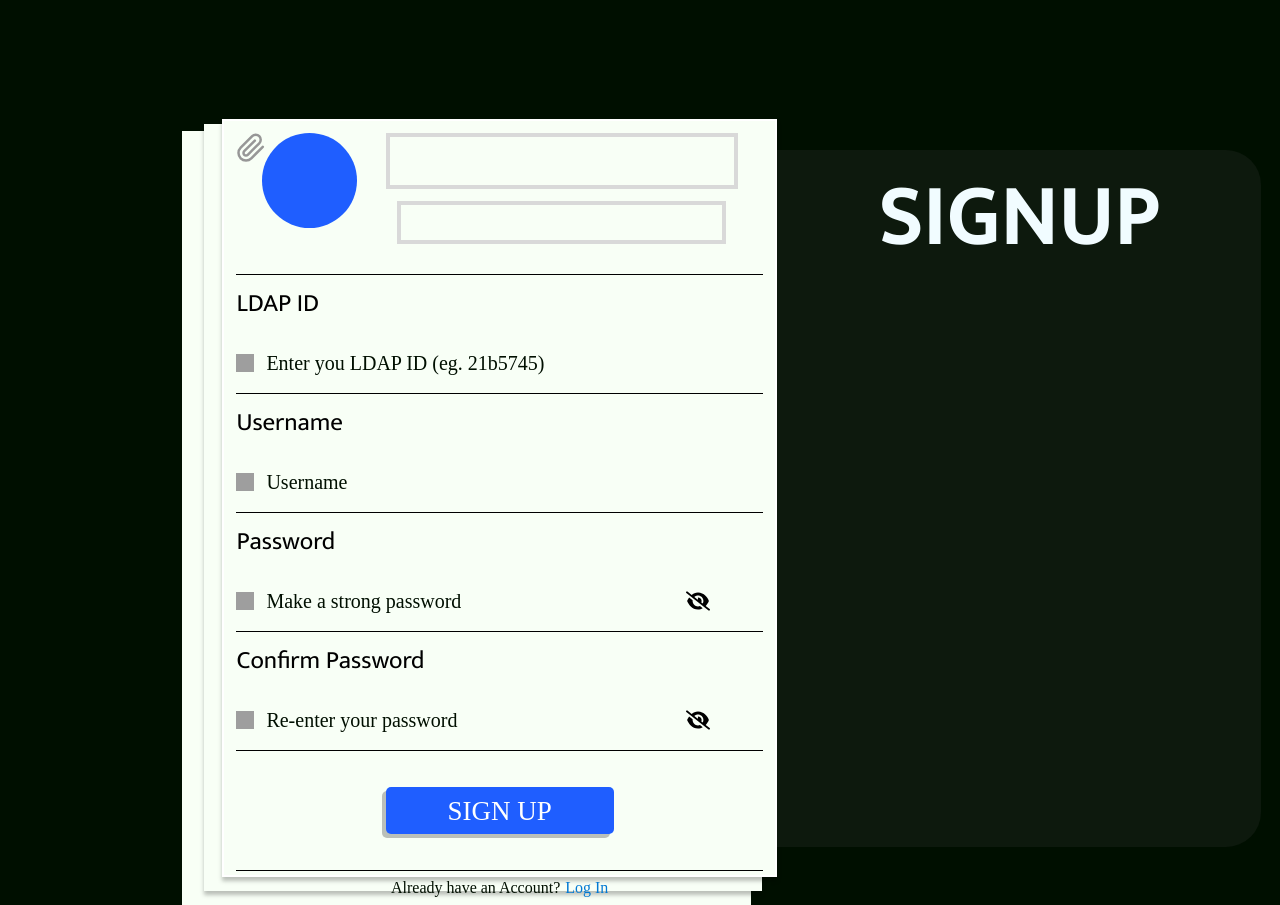
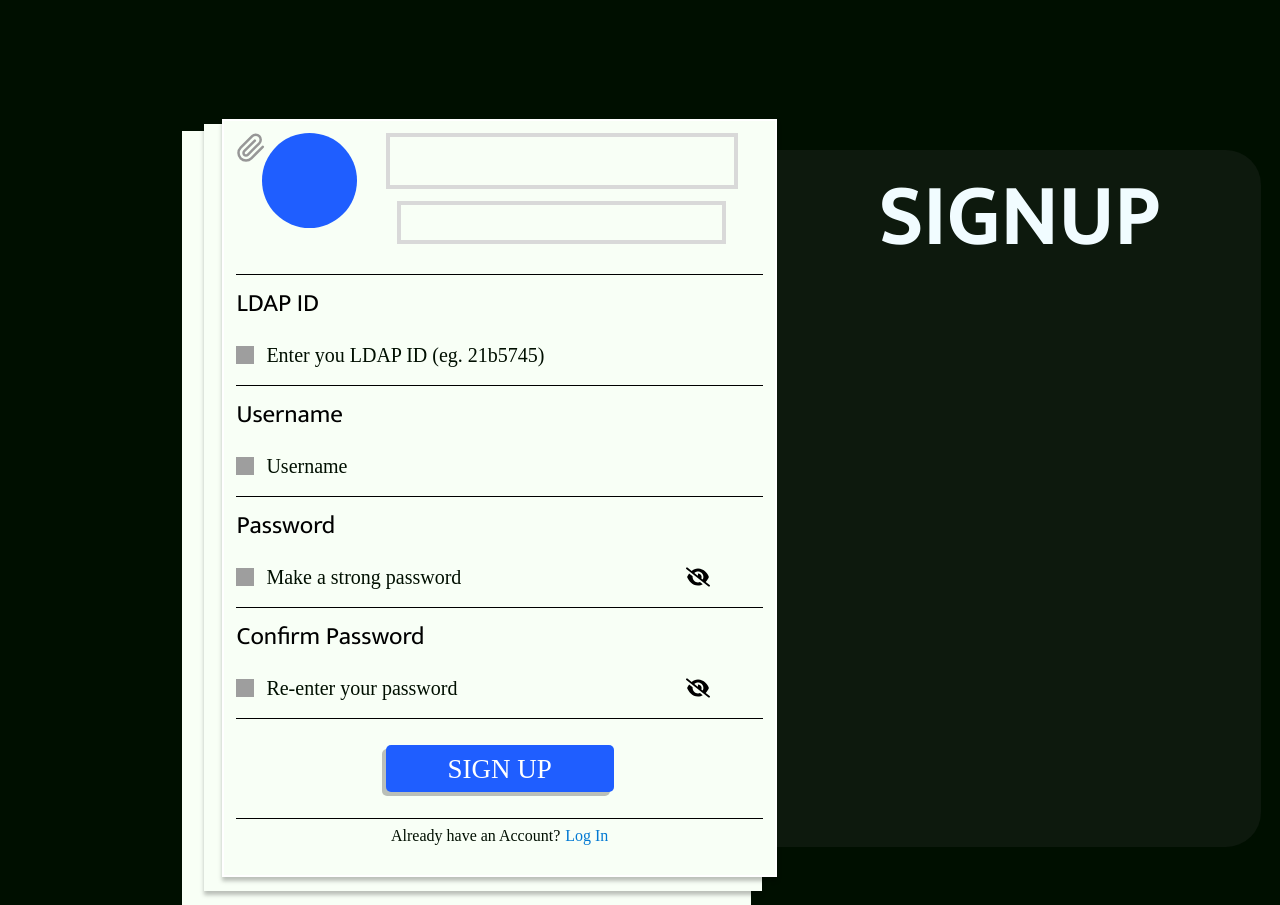
Before and after one commit to akshat1423/InstiGram, a React (Vite) app in the folder InstiGram-Frontend/: page / in a window 1280 px wide. Built offline with nearby package versions, Linux system fonts and the light colour scheme; grey boxes are pictures that could not be loaded; a web font is replaced by a local one.

Commit message:
style fixes

```diff
--- a/InstiGram-Frontend/src/components/ProfileSetupForm/ProfileSetupForm.css
+++ b/InstiGram-Frontend/src/components/ProfileSetupForm/ProfileSetupForm.css
@@ -49,7 +49,7 @@ textarea.dark {
     background-color: var(--input-background-color-dark);
     color: var(--input-color-dark);
 
-    border: 1px var(--input-color-dark) solid;
+    border: 1px white solid;
 }
 
 .bio-label {
--- a/InstiGram-Frontend/src/components/SignupForm/SignupForm.css
+++ b/InstiGram-Frontend/src/components/SignupForm/SignupForm.css
@@ -115,7 +115,7 @@
     letter-spacing: 0em;
     text-align: left;
 
-    margin: 8px 0;
+    margin-top: 8px;
 
 }
 
@@ -137,7 +137,7 @@
     font-size: 27px;
     line-height: 33.75px;
 
-    margin: 20px 0;
+    margin: 10px 0;
     padding: 0.5rem;
 
     opacity: 1;
--- a/InstiGram-Frontend/vite.config.js
+++ b/InstiGram-Frontend/vite.config.js
@@ -4,5 +4,5 @@ import react from '@vitejs/plugin-react'
 // https://vitejs.dev/config/
 export default defineConfig({
   plugins: [react()],
-  base: '/static/'
+  // base: '/static/'
 })
```
Also changed, not shown: 1 other file (tests, documents, lock files or other folders).
